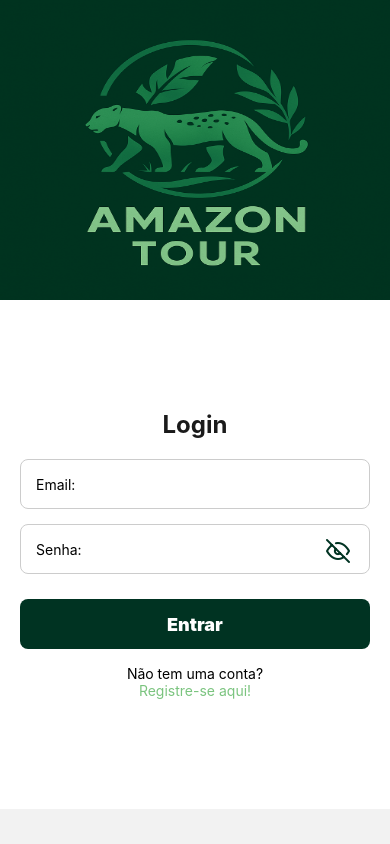
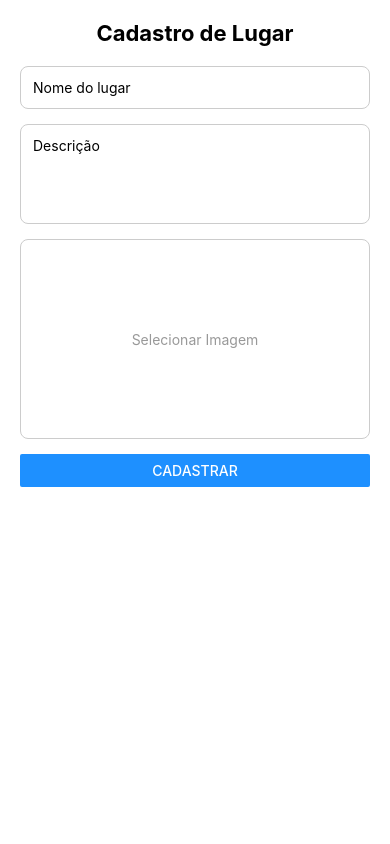
Before and after one commit to IsacPessoa/AmazonTour, a React Native app: screen /PlaceRegister in a window 390 px wide. Built offline with nearby package versions, Linux system fonts and the light colour scheme.

Commit message:
Corrigindo estilos e adicionando parte de adicao de locais

```diff
--- a/package.json
+++ b/package.json
@@ -20,7 +20,8 @@
     "react-native": "0.79.2",
     "react-native-mask-text": "^0.14.2",
     "react-native-safe-area-context": "^5.4.0",
-    "react-native-screens": "~4.10.0"
+    "react-native-screens": "~4.10.0",
+    "expo-image-picker": "~16.1.4"
   },
   "devDependencies": {
     "@babel/core": "^7.20.0"
--- a/src/App.js
+++ b/src/App.js
@@ -8,6 +8,7 @@ import PerfilScreen from "./screens/PerfilScreen";
 import HomeScreen from "./screens/HomeScreen";
 import DetailsScreen from "./screens/DetailsScreen";
 import MainTabs from "./components/MainTabs";
+import PlaceRegisterScreen from "./screens/PlaceRegisterScreen";
 
 const Stack = createNativeStackNavigator();
 
@@ -36,6 +37,11 @@ export default function App() {
           options={{ headerShown: true }}
         />
         <Stack.Screen
+          name="PlaceRegister"
+          component={PlaceRegisterScreen}
+          options={{ headerShown: false }}
+        />
+        <Stack.Screen
           name="Details"
           component={DetailsScreen}
           options={{ headerShown: false }}
--- a/src/colors.js
+++ b/src/colors.js
@@ -5,4 +5,7 @@ export default {
   softBlack: "#1A1A1A",
   white: "#FFFFFF",
   gray: "#ccc",
+  mentaGreen: "#DFF3E3",
+  offWhite: "#FAF9F6",
+  softGreen: "#A8D5BA",
 };
--- a/src/components/MainTabs.js
+++ b/src/components/MainTabs.js
@@ -2,7 +2,8 @@ import React from "react";
 import { createBottomTabNavigator } from "@react-navigation/bottom-tabs";
 import HomeScreen from "../screens/HomeScreen";
 import PerfilScreen from "../screens/PerfilScreen";
-import { Feather } from "@expo/vector-icons"; // ou Ionicons, MaterialIcons etc.
+import PlaceRegisterScreen from "../screens/PlaceRegisterScreen";
+import { Feather } from "@expo/vector-icons";
 import colors from "../colors";
 
 const Tab = createBottomTabNavigator();
@@ -18,13 +19,23 @@ export default function MainTabs() {
             iconName = "home";
           } else if (route.name === "Perfil") {
             iconName = "user";
+          } else if (route.name === "PlaceRegister") {
+            iconName = "plus";
           }
-
           return <Feather name={iconName} size={size} color={color} />;
         },
         tabBarActiveTintColor: colors.softBlack,
-        tabBarInactiveTintColor: colors.gray,
-        headerShown: false,
+        tabBarInactiveTintColor: colors.offWhite,
+        tabBarStyle: {
+          backgroundColor: colors.forestGreen,
+        },
+        headerStyle: {
+          backgroundColor: colors.forestGreen,
+        },
+        headerTintColor: "#fff",
+        headerTitleStyle: {
+          fontWeight: "bold",
+        },
       })}
     >
       <Tab.Screen
@@ -32,6 +43,7 @@ export default function MainTabs() {
         component={HomeScreen}
         options={{ headerShown: true }}
       />
+      <Tab.Screen name="PlaceRegister" component={PlaceRegisterScreen} />
       <Tab.Screen name="Perfil" component={PerfilScreen} />
     </Tab.Navigator>
   );
--- a/src/screens/HomeScreen/styles.js
+++ b/src/screens/HomeScreen/styles.js
@@ -5,7 +5,7 @@ const styles = StyleSheet.create({
   container: {
     flex: 1,
     padding: 10,
-    backgroundColor: colors.darkGreen,
+    backgroundColor: colors.offWhite,
   },
   card: {
     padding: 6,
@@ -13,7 +13,7 @@ const styles = StyleSheet.create({
     marginTop: 25,
     borderRadius: 8,
     overflow: "hidden",
-    backgroundColor: colors.lightGreen,
+    backgroundColor: colors.forestGreen,
     elevation: 3,
     shadowColor: "#000",
     shadowOpacity: 0.3,
@@ -27,7 +27,7 @@ const styles = StyleSheet.create({
   },
   title: {
     fontSize: 18,
-    color: colors.darkGreen,
+    color: colors.white,
     fontWeight: "bold",
     padding: 10,
   },
@@ -44,11 +44,11 @@ const styles = StyleSheet.create({
     paddingHorizontal: 20,
     borderRadius: 3,
     marginHorizontal: 5,
-    backgroundColor: colors.white,
+    backgroundColor: colors.gray,
   },
 
   tabButtonAtivo: {
-    backgroundColor: colors.lightGreen,
+    backgroundColor: colors.forestGreen,
   },
 
   tabTexto: {
@@ -58,7 +58,7 @@ const styles = StyleSheet.create({
   },
 
   tabTextoAtivo: {
-    color: colors.darkGreen,
+    color: colors.white,
     fontWeight: "bold",
   },
 });
--- /dev/null
+++ b/src/screens/PlaceRegisterScreen/index.js
@@ -0,0 +1,86 @@
+import React, { useState } from "react";
+import {
+  View,
+  Text,
+  TextInput,
+  Button,
+  Image,
+  StyleSheet,
+  TouchableOpacity,
+  Alert,
+  ScrollView,
+} from "react-native";
+
+import styles from "./styles";
+
+import * as ImagePicker from "expo-image-picker";
+
+export default function PlaceRegisterScreen() {
+  const [name, setName] = useState("");
+  const [description, setDescription] = useState("");
+  const [image, setImage] = useState(null);
+
+  const pickImage = async () => {
+    const permissionResult =
+      await ImagePicker.requestMediaLibraryPermissionsAsync();
+    if (!permissionResult.granted) {
+      alert("Permissão para acessar a galeria é necessária!");
+      return;
+    }
+
+    const result = await ImagePicker.launchImageLibraryAsync({
+      mediaTypes: ImagePicker.MediaTypeOptions.Images,
+      quality: 1,
+    });
+
+    if (!result.canceled) {
+      setImage(result.assets[0].uri);
+    }
+  };
+
+  const handleRegister = () => {
+    if (!name || !description || !image) {
+      Alert.alert("Erro", "Preencha todos os campos!");
+      return;
+    }
+
+    console.log("Lugar cadastrado:", { name, description, image });
+
+    Alert.alert("Sucesso", "Lugar cadastrado com sucesso!");
+
+    setName("");
+    setDescription("");
+    setImage(null);
+  };
+
+  return (
+    <ScrollView contentContainerStyle={styles.container}>
+      <Text style={styles.title}>Cadastro de Lugar</Text>
+
+      <TextInput
+        style={styles.input}
+        placeholder="Nome do lugar"
+        value={name}
+        onChangeText={setName}
+      />
+
+      <TextInput
+        style={[styles.input, styles.textArea]}
+        placeholder="Descrição"
+        value={description}
+        onChangeText={setDescription}
+        multiline
+      />
+
+      <TouchableOpacity style={styles.imagePicker} onPress={pickImage}>
+        {image ? (
+          <Image source={{ uri: image }} style={styles.image} />
+        ) : (
+          <Text style={styles.imageText}>Selecionar Imagem</Text>
+        )}
+      </TouchableOpacity>
+
+      <Button title="Cadastrar" onPress={handleRegister} color="#1e90ff" />
+    </ScrollView>
+  );
+}
--- /dev/null
+++ b/src/screens/PlaceRegisterScreen/styles.js
@@ -0,0 +1,44 @@
+import { StyleSheet } from "react-native";
+
+export default StyleSheet.create({
+  container: {
+    padding: 20,
+    alignItems: "stretch",
+    backgroundColor: "#fff",
+    flexGrow: 1,
+  },
+  title: {
+    fontSize: 22,
+    marginBottom: 20,
+    fontWeight: "bold",
+    textAlign: "center",
+  },
+  input: {
+    borderWidth: 1,
+    borderColor: "#ccc",
+    borderRadius: 8,
+    padding: 12,
+    marginBottom: 15,
+  },
+  textArea: {
+    height: 100,
+    textAlignVertical: "top",
+  },
+  imagePicker: {
+    borderWidth: 1,
+    borderColor: "#ccc",
+    borderRadius: 8,
+    height: 200,
+    justifyContent: "center",
+    alignItems: "center",
+    marginBottom: 15,
+    overflow: "hidden",
+  },
+  imageText: {
+    color: "#999",
+  },
+  image: {
+    width: "100%",
+    height: "100%",
+  },
+});
```
Also changed, not shown: 1 other file (tests, documents, lock files or other folders).
